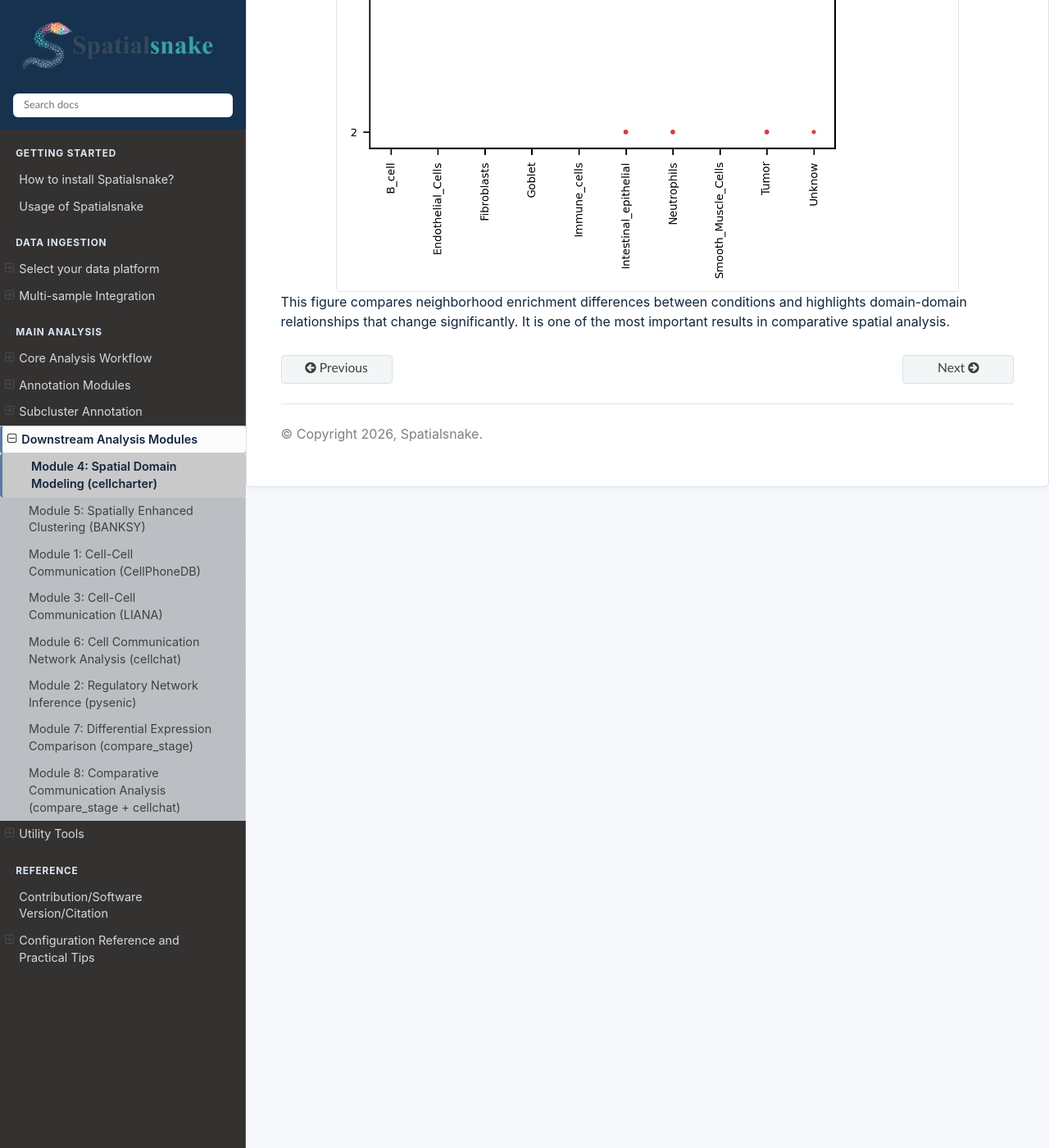
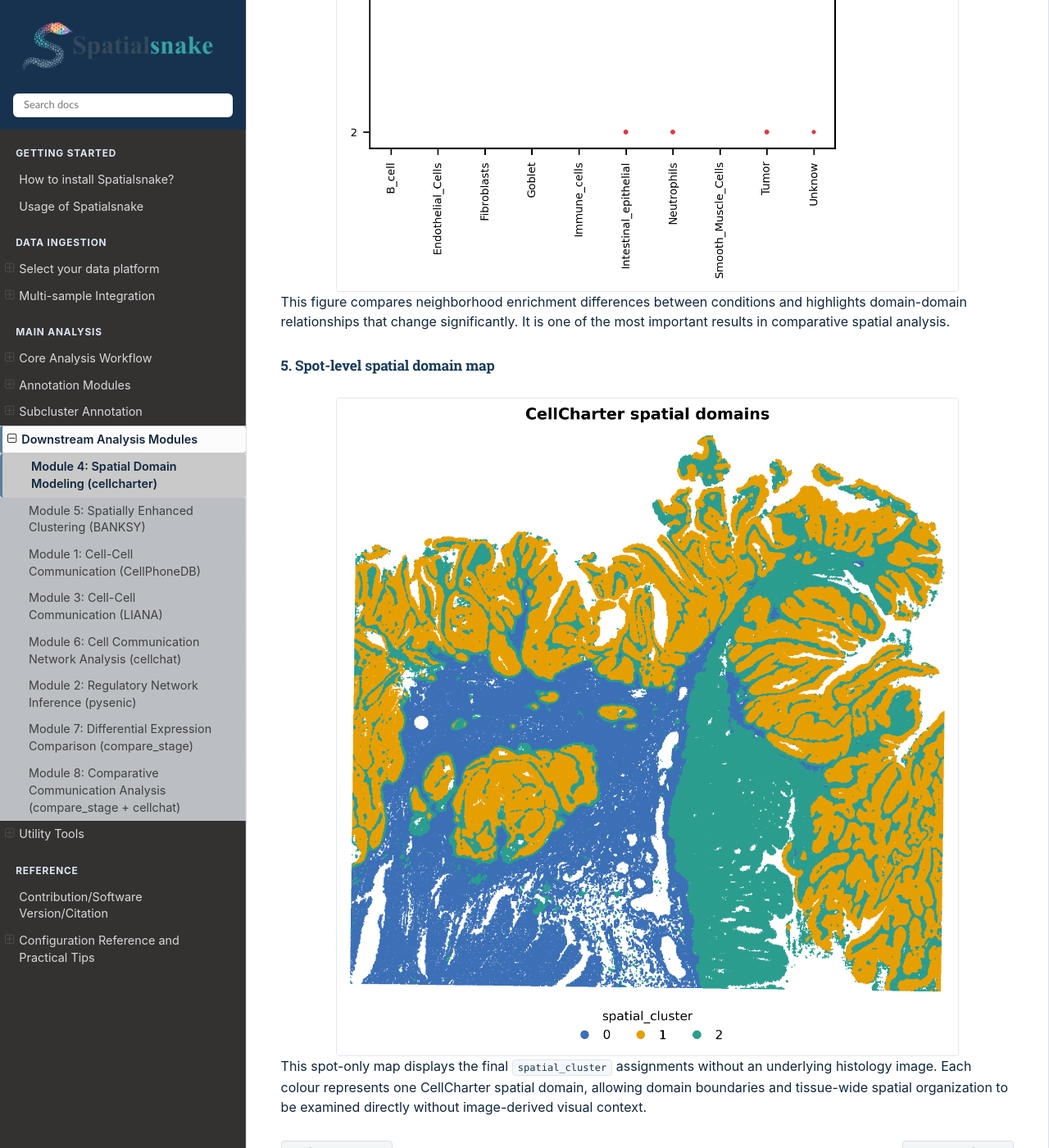
Before and after one commit to l-zh007/Spatialsnake-tutorial, a Sphinx documentation site: the page built from docs/source/downstream_analysis/step5_cellcharter.rst, in a window 1280 px wide and 1400 px high, scrolled down 6193 px. Shown: the whole window at 82% size. Built offline with Sphinx 7.4.7 and the Read the Docs theme 3.1.0, drawn with Linux system fonts in a browser that asks for light colours.

Commit message:
scripts_submit

```diff
--- a/docs/source/downstream_analysis/step5_cellcharter.rst
+++ b/docs/source/downstream_analysis/step5_cellcharter.rst
@@ -200,3 +200,17 @@ In multi-sample mode, CellCharter generates enrichment plots separately for each
    :alt: cellcharter differential neighborhood enrichment
 
 This figure compares neighborhood enrichment differences between conditions and highlights domain-domain relationships that change significantly. It is one of the most important results in comparative spatial analysis.
+
+
+5. Spot-level spatial domain map
+~~~~~~~~~~~~~~~~~~~~~~~~~~~~~~~~~~~~~~~~~~~~~~~~~~~~~~~~~~~~~~~~~~~~~~~~~~~~~~~~~~~~~~~~
+
+.. figure:: /_static/images/Colon_Cancer_P2_008um_cellcharter_spatial_cluster.png
+   :width: 85%
+   :align: center
+   :alt: CellCharter spatial clusters displayed at spot resolution
+
+This spot-only map displays the final ``spatial_cluster`` assignments without
+an underlying histology image. Each colour represents one CellCharter spatial
+domain, allowing domain boundaries and tissue-wide spatial organization to be
+examined directly without image-derived visual context.
--- a/docs/source/useful_tool/merge.rst
+++ b/docs/source/useful_tool/merge.rst
@@ -1,4 +1,4 @@
-Merge Tool (``merge``)
+Data merge Tool (``merge``)
 ======================
 
 ``merge`` provides two complementary operations for routine spatial transcriptomics workflows:
--- a/docs/source/useful_tool/splitting.rst
+++ b/docs/source/useful_tool/splitting.rst
@@ -1,5 +1,5 @@
-Splitting Tool (``splitting``)
-==============================
+Data splitting Tool (``splitting``)
+===================================
 
 ``splitting`` divides one spatial transcriptomics object into smaller objects that can be reused by downstream workflows. The command is executed directly by Python through ``useful_tool``; it does not start a Snakemake workflow.
 
```
Also changed, not shown: docs/source/downstream_analysis/step6_banksy.rst (+11 -0 lines), docs/source/project_layout.rst (+6 -5 lines), docs/source/_static/images/Colon_Cancer_P2_008um_cellcharter_spatial_cluster.png (added), docs/source/_static/images/banksy_spatial_cluster.png (added), docs/source/_static/images/celltype_spatial_cluster_enrichment.png (added).
